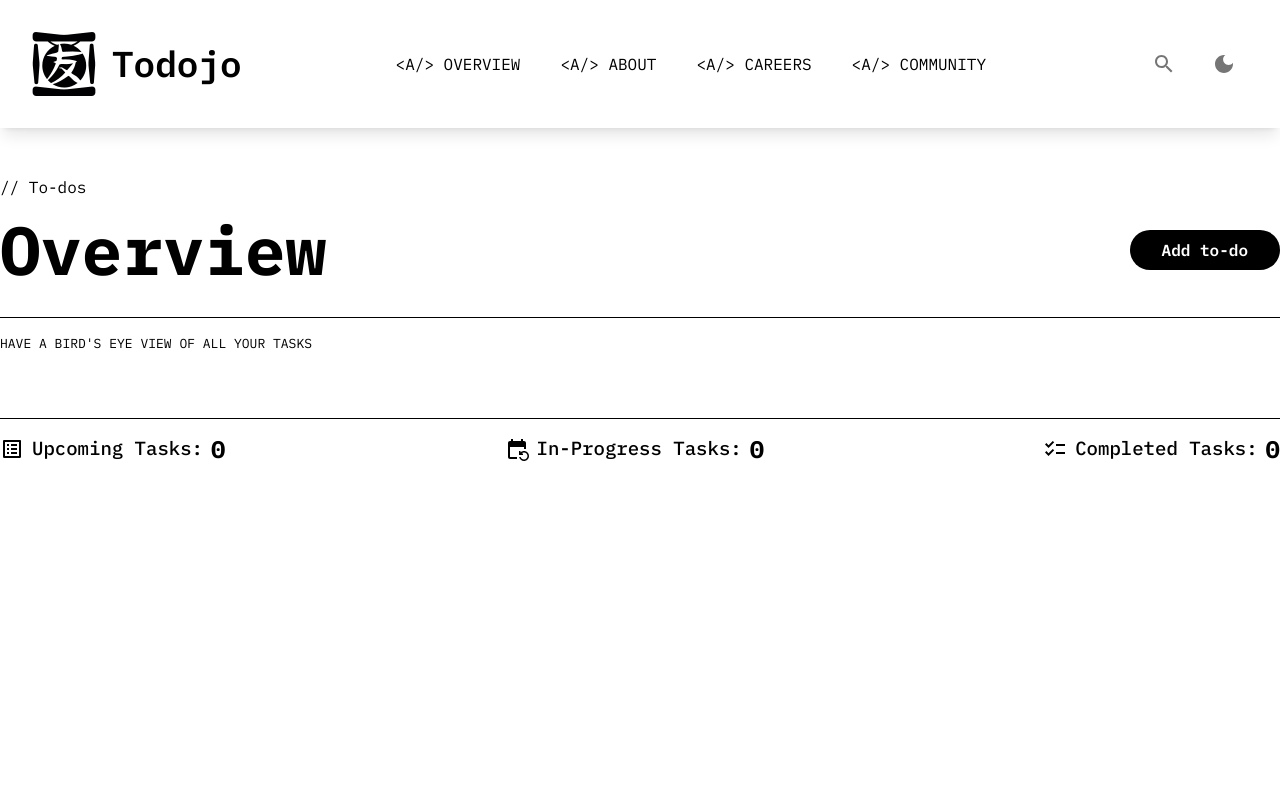
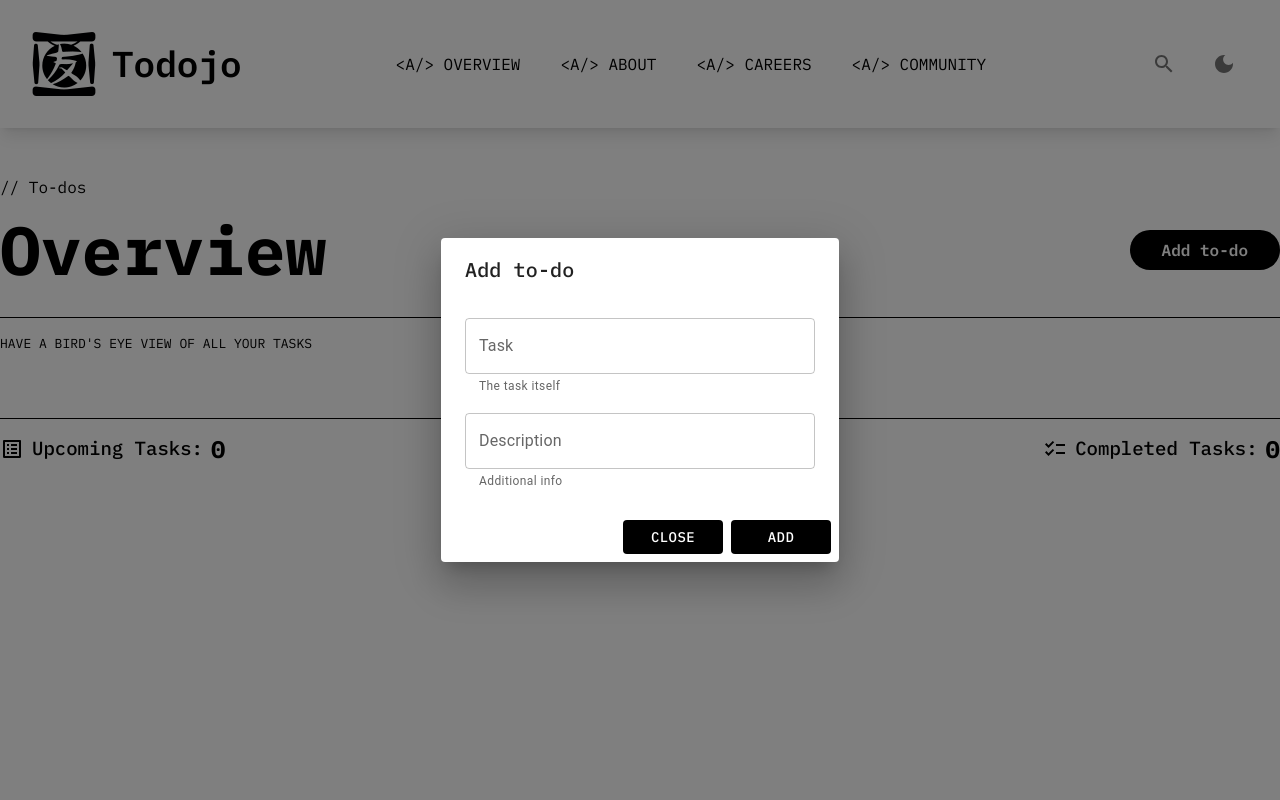
Before and after one commit to stressed-owl/Todojo-UI, a React (Create React App) app: page / in a window 1280 px wide. Both pictures are taken after a click on the button "Add to-do". Shown: the top 800 px of the page. Built offline with nearby package versions, Linux system fonts and the light colour scheme; no server answers.

Commit message:
TDO1 wip modal for adding to-do

```diff
--- a/public/index.html
+++ b/public/index.html
@@ -20,7 +20,6 @@
     </title>
   </head>
   <body>
-    <noscript>You need to enable JavaScript to run this app.</noscript>
     <div id="root"></div>
   </body>
 </html>
--- /dev/null
+++ b/src/components/common/buttons/small/CustomSmallButton.tsx
@@ -0,0 +1,46 @@
+import * as React from "react";
+import Button, { ButtonProps } from "@mui/material/Button";
+import { ThemeProvider, styled } from "@mui/material/styles";
+import { createTheme } from "@mui/material/styles";
+
+interface StyledSmallButtonProps {
+  id: string;
+  children: React.ReactNode;
+  onClick: React.MouseEventHandler<HTMLButtonElement>;
+}
+
+const theme = createTheme({
+  palette: {
+    primary: {
+      light: "#222222",
+      main: "#000",
+      dark: "#000",
+      contrastText: "#fff",
+    },
+  },
+});
+
+const CustomSmallButton = styled(Button)<ButtonProps>(() => ({
+  width: 100,
+  padding: 5,
+  color: theme.palette.primary.contrastText,
+  backgroundColor: theme.palette.primary.main,
+  fontFamily: "IBM Plex Mono",
+  '&:hover': {
+    backgroundColor: theme.palette.primary.light
+  }
+}));
+
+export default function StyledCustomSmallButton({
+  id,
+  onClick,
+  children,
+}: StyledSmallButtonProps) {
+  return (
+    <ThemeProvider theme={theme}>
+      <CustomSmallButton id={id} onClick={onClick}>
+        {children}
+      </CustomSmallButton>
+    </ThemeProvider>
+  );
+}
--- /dev/null
+++ b/src/components/common/textFields/CustomTextField.tsx
@@ -0,0 +1,37 @@
+import * as React from "react";
+import TextField, { TextFieldProps } from "@mui/material/TextField";
+import { ThemeProvider, styled } from "@mui/material/styles";
+import { createTheme } from "@mui/material/styles";
+
+interface StyledTextFieldProps {
+    id: string;
+    label: string;
+    helperText: string;
+    value: string;
+    onChange: React.ChangeEventHandler;
+}
+
+const theme = createTheme({
+  palette: {
+    primary: {
+      light: "#222222",
+      main: "#000",
+      dark: "#000",
+      contrastText: "#fff",
+    },
+  },
+});
+
+const CustomTextField = styled(TextField)<TextFieldProps>(() => ({
+  width: 350,
+  color: theme.palette.success.main,
+  fontFamily: 'IBM Plex Mono',
+}));
+
+export default function StyledCustomTextField({ id, label, helperText, value, onChange }: StyledTextFieldProps) {
+  return (
+    <ThemeProvider theme={theme}>
+      <CustomTextField id={id} label={label} helperText={helperText} value={value} onChange={onChange}/>
+    </ThemeProvider>
+  );
+}
--- a/src/interfaces/index.ts
+++ b/src/interfaces/index.ts
@@ -2,6 +2,7 @@ export interface Todo {
   id?: number;
   task: string;
   description?: string;
+  status?: string;
   date: string;
 }
 
--- a/src/pages/home/Home.tsx
+++ b/src/pages/home/Home.tsx
@@ -1,20 +1,58 @@
-import { useEffect, useRef } from "react";
+import { ChangeEvent, useEffect, useRef, useState } from "react";
 import Typed from "typed.js";
 import { useAppDispatch, useAppSelector } from "../../redux/hooks";
-import { fetchTodos } from "../../redux/todosSlice";
+import { addTodo, fetchTodos } from "../../redux/todosSlice";
 import ListAltIcon from "@mui/icons-material/ListAlt";
 import ChecklistIcon from "@mui/icons-material/Checklist";
 import EventRepeatIcon from "@mui/icons-material/EventRepeat";
+import AddTodoDialog from "./components/dialog/AddTodoDialog";
 
 const Tasks = () => {
   const state = useAppSelector((state) => state.todos);
   const dispatch = useAppDispatch();
+
+  const [isDialogOpen, setIsDialogOpen] = useState(false);
+  const [task, setTask] = useState("");
+  const [description, setDescription] = useState("");
 
   const overviewText = useRef(null);
 
   const upcomingTasks = useRef(0);
   const inProgressTasks = useRef(0);
   const completedTasks = useRef(0);
+
+  // Handlers for opening and closing a dialog
+
+  const handleOpen = () => {
+    setIsDialogOpen(true);
+  };
+
+  const handleClose = () => {
+    setIsDialogOpen(false);
+  };
+
+  console.log('DIALOG', isDialogOpen);
+
+  // Handlers for changes in text fields
+
+  const handleTaskChange = (event: ChangeEvent<HTMLInputElement>) => {
+    setTask(event.target.value)
+  }
+
+  const handleDescriptionChange = (event: ChangeEvent<HTMLInputElement>) => {
+    setDescription(event.target.value)
+  }
+
+  const handleAddTodo = () => {
+    if (task.length > 0 && description.length > 0) {
+      const todo = {
+        task: task,
+        description: description,
+        date: new Date().toLocaleDateString(),
+      };
+      dispatch(addTodo(todo));
+    }
+  };
 
   useEffect(() => {
     dispatch(fetchTodos());
@@ -35,7 +73,10 @@ const Tasks = () => {
       <p>&#47;&#47; To-dos</p>
       <div className="flex justify-between items-center">
         <span className="font-bold text-[68px]" ref={overviewText}></span>
-        <button className="bg-black text-white px-8 py-2 rounded-[20px] font-semibold hover:bg-[#333] transition-all duration-300">
+        <button
+          onClick={handleOpen}
+          className="bg-black text-white px-8 py-2 rounded-[20px] font-semibold hover:bg-[#333] transition-all duration-300"
+        >
           Add to-do
         </button>
       </div>
@@ -67,6 +108,18 @@ const Tasks = () => {
           </span>
         </div>
       </div>
+      {isDialogOpen && (
+        <AddTodoDialog
+          open={isDialogOpen}
+          task={task}
+          description={description}
+          onOpenDialog={handleOpen}
+          onCloseDialog={handleClose}
+          onAddTodo={handleAddTodo}
+          onTaskChange={handleTaskChange}
+          onDescriptionChange={handleDescriptionChange}
+        />
+      )}
     </div>
   );
 };
--- /dev/null
+++ b/src/pages/home/components/dialog/AddTodoDialog.tsx
@@ -0,0 +1,77 @@
+import {
+  Dialog,
+  DialogActions,
+  DialogContent,
+  DialogTitle,
+} from "@mui/material";
+import React from "react";
+import StyledCustomTextField from "../../../../components/common/textFields/CustomTextField";
+import StyledCustomSmallButton from "../../../../components/common/buttons/small/CustomSmallButton";
+
+interface AddTodoDialogProps {
+  open: boolean;
+  task: string;
+  description: string;
+  onOpenDialog: React.MouseEventHandler<HTMLDivElement>;
+  onCloseDialog: React.MouseEventHandler;
+  onAddTodo: React.MouseEventHandler<HTMLButtonElement>;
+  onTaskChange: React.ChangeEventHandler;
+  onDescriptionChange: React.ChangeEventHandler;
+}
+
+const AddTodoDialog = ({
+  open,
+  task,
+  description,
+  onOpenDialog,
+  onCloseDialog,
+  onAddTodo,
+  onTaskChange,
+  onDescriptionChange
+}: AddTodoDialogProps) => {
+  return (
+    <Dialog
+      open={open}
+      onClick={onOpenDialog}
+      onClose={onCloseDialog}
+      aria-labelledby="add-todo-dialog"
+      aria-describedby="add todo dialog to add a new to-do"
+      sx={{ minWidth: "480px", minHeight: "480px" }}
+    >
+      <DialogTitle id="alert-dialog-title" sx={{ fontFamily: "IBM Plex Mono" }}>
+        {"Add to-do"}
+      </DialogTitle>
+      <DialogContent>
+        <div className="flex flex-col gap-y-4 mt-4">
+          <StyledCustomTextField
+            id="todo-task"
+            label="Task"
+            helperText="The task itself"
+            value={task}
+            onChange={onTaskChange}
+          />
+          <StyledCustomTextField
+            id="todo-description"
+            label="Description"
+            helperText="Additional info"
+            value={description}
+            onChange={onDescriptionChange}
+          />
+        </div>
+      </DialogContent>
+      <DialogActions>
+        <StyledCustomSmallButton
+          id="close-dialog-button"
+          onClick={onCloseDialog}
+        >
+          Close
+        </StyledCustomSmallButton>
+        <StyledCustomSmallButton id="add-todo-button" onClick={onAddTodo}>
+          Add
+        </StyledCustomSmallButton>
+      </DialogActions>
+    </Dialog>
+  );
+};
+
+export default AddTodoDialog;
```
